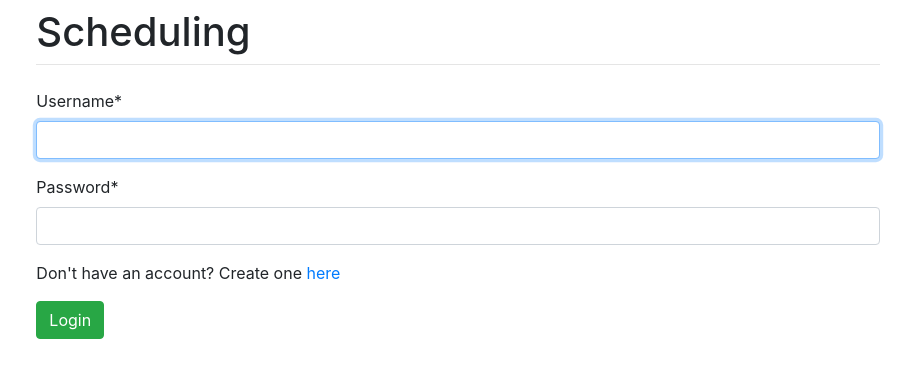
After one commit to timschutte/BuildingITSystems, a Django app: page /login/ in a window 1280 px wide. The commit adds this page. Shown: the top 378 px of the page, without its empty margins (182-1097 px from the left). Run offline with Django 4.2, Linux system fonts and the light colour scheme; some libraries are stand-ins or nearby versions.

Commit message:
finished the login/logout/register function

```diff
--- a/BuildingITSystems/settings.py
+++ b/BuildingITSystems/settings.py
@@ -125,3 +125,5 @@ STATIC_URL = 'static/'
 
 DEFAULT_AUTO_FIELD = 'django.db.models.BigAutoField'
 CRISPY_TEMPLATE_PACK = "bootstrap4"
+LOGIN_REDIRECT_URL = "/"
+LOGOUT_REDIRECT_URL = "/"
--- a/BuildingITSystems/urls.py
+++ b/BuildingITSystems/urls.py
@@ -22,6 +22,7 @@ urlpatterns = [
     path('admin/', admin.site.urls),
     path('register/', v.register, name="register"),
     path('', include("playground.urls")),
+    path('', include("django.contrib.auth.urls")),
 ]
 
 # home/start/
--- a/playground/forms.py
+++ b/playground/forms.py
@@ -3,4 +3,4 @@ from django import forms
 
 class CreateNewList(forms.Form):
     name = forms.CharField(label="Name", max_length=200)
-    check = forms.BooleanField(required= False)
+    check = forms.BooleanField(required=False)
--- a/playground/models.py
+++ b/playground/models.py
@@ -1,8 +1,10 @@
 from django.db import models
+from django.contrib.auth.models import User
 
 
 # Create your models here.
 class ToDoList(models.Model):
+    user = models.ForeignKey(User, on_delete=models.CASCADE)
     name = models.CharField(max_length=200)
 
     def __str__(self):
--- a/playground/templates/playground/base.html
+++ b/playground/templates/playground/base.html
@@ -8,13 +8,13 @@
     <title>{% block title %}Playground{% endblock %}</title>
 </head>
 <body>
-    <div id="content" name="content">
+    <div id="content" name="content" class="main">
         <div class="row justify-content-center">
             <div class="col-8">
                 <h1 class="mt-2">Scheduling</h1>
                 <hr class="mt-0 mb-4">
-                {% block content %}
-                {% endblock %}
+                    {% block content %}
+                    {% endblock %}
             </div>
         </div>
     </div>
--- a/playground/urls.py
+++ b/playground/urls.py
@@ -5,7 +5,8 @@ from . import views
 urlpatterns = [
     path("<str:id>", views.index, name="index"),
     path("", views.home, name="home"),
-    path("create/", views.create, name="create"),
+    # path("create/", views.create, name="create"),
+
 ]
 
 # start/
--- /dev/null
+++ b/register/templates/registration/login.html
@@ -0,0 +1,13 @@
+{% extends "playground/base.html" %}
+{% block title %}
+    Login Here
+{% endblock %}
+{% load crispy_forms_tags %}
+{% block content %}
+    <form method="POST" class="form-group">
+        {% csrf_token %}
+        {{ form|crispy }}
+        <p>Don't have an account? Create one <a href="/register">here</a></p>
+        <button type="submit" class="btn btn-success">Login</button>
+    </form>
+{% endblock %}
```
Also changed, not shown: playground/views.py (+15 -3 lines), db.sqlite3.
